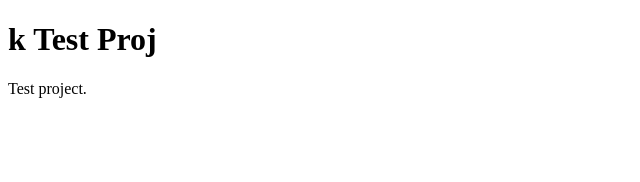
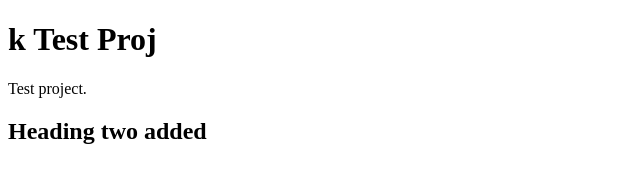
Before and after one commit to imKhubaib/ktestproj, a plain HTML site: page index.html in a window 1280 px wide. Shown: the whole page, without its empty margins (0-640 px from the left). Drawn offline with Linux system fonts and the light colour scheme.

Commit message:
h2 added

```diff
--- a/index.html
+++ b/index.html
@@ -8,5 +8,8 @@
             <h1>k Test Proj</h1>
             <p>Test project.</p>
         </div>
+        <div>
+            <h2>Heading two added</h2>
+        </div>
     </body>
 </html>
```
